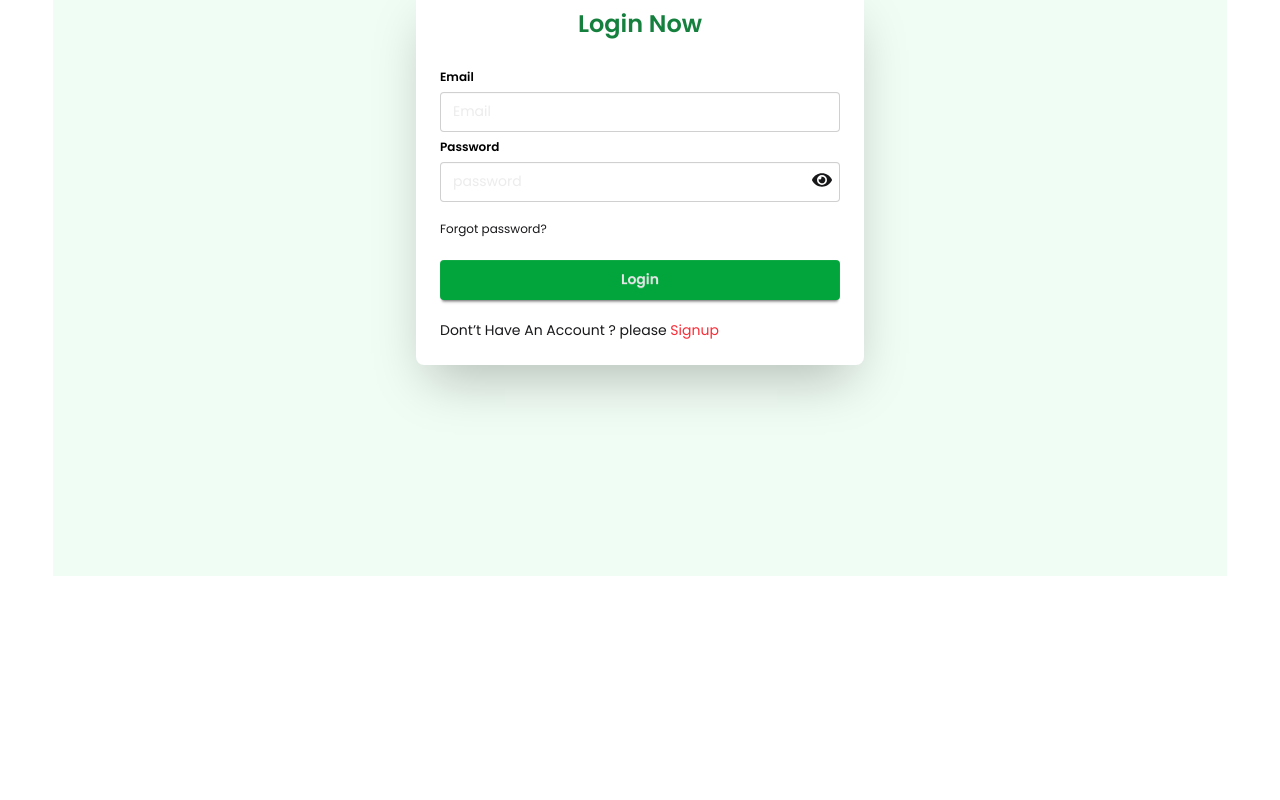
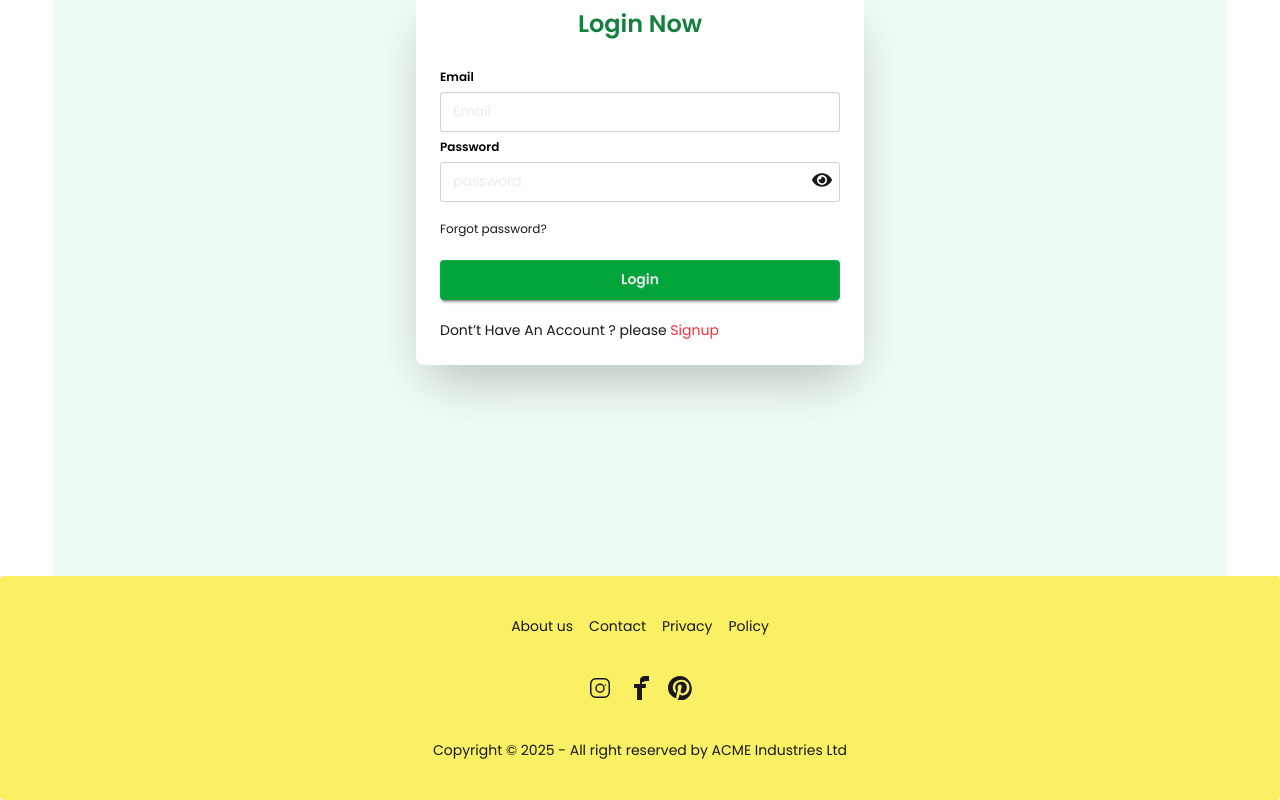
Before and after one commit to Ariful3031/Greenest-, a React (Vite) app: page /login in a window 1280 px wide. Shown: the part 289-1089 px from the top of the page. Before the commit the page ends 865 px from the top, so only its background shows below. Built offline with nearby package versions, Linux system fonts and the light colour scheme; no server answers.

Commit message:
added footer and other section

```diff
--- /dev/null
+++ b/src/Components/Footer/Footer.jsx
@@ -0,0 +1,59 @@
+import React from "react";
+
+const Footer = () => {
+    return (
+        <footer className="footer footer-horizontal footer-center bg-[#FAF063] text-base-content rounded p-10">
+            <nav className="grid grid-flow-col gap-4">
+                <a className="link link-hover">About us</a>
+                <a className="link link-hover">Contact</a>
+                <a className="link link-hover">Privacy </a>
+                <a className="link link-hover">Policy</a>
+            </nav>
+            <nav>
+                <div className="grid grid-flow-col gap-4">
+
+                    <a href="https://instagram.com" target="_blank" rel="noreferrer">
+                        <svg
+                            xmlns="http://www.w3.org/2000/svg"
+                            width="24"
+                            height="24"
+                            viewBox="0 0 24 24"
+                            className="fill-current hover:text-pink-500 transition"
+                        >
+                            <path d="M7.75 2h8.5A5.75 5.75 0 0 1 22 7.75v8.5A5.75 5.75 0 0 1 16.25 22h-8.5A5.75 5.75 0 0 1 2 16.25v-8.5A5.75 5.75 0 0 1 7.75 2zm8.5 1.5h-8.5A4.25 4.25 0 0 0 3.5 7.75v8.5A4.25 4.25 0 0 0 7.75 20.5h8.5A4.25 4.25 0 0 0 20.5 16.25v-8.5A4.25 4.25 0 0 0 16.25 3.5zm-4.25 4a4.75 4.75 0 1 1 0 9.5 4.75 4.75 0 0 1 0-9.5zm0 1.5a3.25 3.25 0 1 0 0 6.5 3.25 3.25 0 0 0 0-6.5zm5.25-.75a.75.75 0 1 1 0 1.5.75.75 0 0 1 0-1.5z" />
+                        </svg>
+                    </a>
+
+
+                    <a href="https://facebook.com" target="_blank" rel="noreferrer">
+                        <svg
+                            xmlns="http://www.w3.org/2000/svg"
+                            width="24"
+                            height="24"
+                            viewBox="0 0 24 24"
+                            className="fill-current hover:text-blue-500 transition"
+                        >
+                            <path d="M9 8h-3v4h3v12h5v-12h3.642l.358-4h-4v-1.667C17 5.378 17.192 5 18.115 5H21V0h-3.808C13.596 0 12 1.583 12 4.615V8H9z"></path>
+                        </svg>
+                    </a>
+                    <a href="https://pinterest.com" target="_blank" rel="noreferrer">
+                        <svg
+                            xmlns="http://www.w3.org/2000/svg"
+                            width="24"
+                            height="24"
+                            viewBox="0 0 24 24"
+                            className="fill-current hover:text-red-500 transition"
+                        >
+                            <path d="M12 0C5.373 0 0 5.373 0 12c0 4.99 3.657 9.128 8.438 10.291-.117-.873-.223-2.21.047-3.164.242-.837 1.56-5.332 1.56-5.332s-.397-.794-.397-1.968c0-1.841 1.067-3.214 2.395-3.214 1.13 0 1.676.848 1.676 1.866 0 1.137-.723 2.839-1.094 4.419-.312 1.316.661 2.39 1.962 2.39 2.355 0 4.165-2.484 4.165-6.065 0-3.172-2.28-5.388-5.538-5.388-3.773 0-5.996 2.83-5.996 5.757 0 1.147.442 2.378.995 3.048a.4.4 0 0 1 .092.383c-.1.42-.328 1.334-.373 1.52-.058.24-.19.292-.44.176-1.64-.76-2.666-3.145-2.666-5.06 0-4.12 2.993-7.907 8.633-7.907 4.534 0 8.06 3.231 8.06 7.544 0 4.502-2.838 8.13-6.776 8.13-1.324 0-2.569-.688-2.995-1.505l-.815 3.106c-.293 1.108-1.085 2.495-1.617 3.34.788.244 1.621.376 2.492.376 6.627 0 12-5.373 12-12S18.627 0 12 0z" />
+                        </svg>
+                    </a>
+                </div>
+            </nav>
+            <aside>
+                <p>Copyright © {new Date().getFullYear()} - All right reserved by ACME Industries Ltd</p>
+            </aside>
+        </footer>
+    );
+};
+
+export default Footer;
--- a/src/Components/Navbar/Navbar.jsx
+++ b/src/Components/Navbar/Navbar.jsx
@@ -1,7 +1,7 @@
 import React, { useContext } from 'react';
 import { Link, NavLink } from 'react-router';
 import { AuthContext } from '../../Context/AuthContext/AuthContext';
-import userImg from '../../assets/user.png'
+// import userImg from '../../assets/user.png'
 
 const Navbar = () => {
 
@@ -12,6 +12,7 @@ const Navbar = () => {
         <li><NavLink to='/profile'>My profile</NavLink></li>
 
     </>
+
     return (
         <div className="w-11/12 mx-auto navbar bg-base-100 shadow-sm">
             <div className="navbar-start">
@@ -35,11 +36,13 @@ const Navbar = () => {
                 </ul>
             </div>
             <div className="navbar-end flex gap-2">
-                <Link to='/profile'><img className='w-12 h-12 rounded-full' src={`${user ? user.photoURL : (userImg)}`} alt="" /></Link>
-
 
                 {
-                    user ? (<button onClick={logoutUser} className="btn bg-[#166534] text-white px-8 rounded-lg">Logout</button>) : (<Link to='/login' className="btn bg-[#166534] text-white px-8 rounded-lg">Login</Link>)
+                    user ? <Link to='/profile'><img className='w-12 h-12 rounded-full' src={user.photoURL} alt="" /></Link> : <Link to='/signup' className="btn bg-[#02A53B] hover:bg-[#166534] text-white px-8 rounded-lg">Register</Link>
+                }
+
+                {
+                    user ? (<button onClick={logoutUser} className="btn bg-[#02A53B] hover:bg-[#166534] text-white px-8 rounded-lg">Logout</button>) : (<Link to='/login' className="btn bg-[#02A53B] hover:bg-[#166534] text-white px-8 rounded-lg">Login</Link>)
                 }
 
 
--- a/src/Components/Routes/Routes.jsx
+++ b/src/Components/Routes/Routes.jsx
@@ -5,6 +5,7 @@ import PlantsDetailLayout from "../../Layout/PlantsDetailLayout";
 import Login from "../../Pages/Login";
 import SignupPage from "../../Pages/SignupPage";
 import PrivateRoute from "../../Context/PrivateRoute/PrivateRoute";
+import ProfilePage from "../../Pages/ProfilePage";
 
 
 const router = createBrowserRouter([
@@ -24,7 +25,7 @@ const router = createBrowserRouter([
             },
             {
                 path: '/profile',
-                element: <h1> This is  My Profile</h1>
+                element: <ProfilePage></ProfilePage>
             },
             {
                 path: '/login',
--- a/src/Layout/HomeLayout.jsx
+++ b/src/Layout/HomeLayout.jsx
@@ -1,6 +1,7 @@
 import React from 'react';
 import Navbar from '../Components/Navbar/Navbar';
 import { Outlet } from 'react-router';
+import Footer from '../Components/Footer/Footer';
 
 const HomeLayout = () => {
     return (
@@ -9,6 +10,7 @@ const HomeLayout = () => {
             <div className='w-11/12 mx-auto'>
                 <Outlet ></Outlet>
             </div>
+            <Footer></Footer>
         </div>
     );
 };
--- a/src/Pages/HomePage.jsx
+++ b/src/Pages/HomePage.jsx
@@ -15,7 +15,6 @@ const HomePage = () => {
             <PlantCareTips ></PlantCareTips>
             <MeetPlantCare></MeetPlantCare>
             <EcoDecorIdeas></EcoDecorIdeas>
-            <h1>This is homepage</h1>
 
 
         </div>
--- /dev/null
+++ b/src/Pages/Plants.jsx
@@ -0,0 +1,11 @@
+import React from 'react';
+
+const Plants = () => {
+    return (
+        <div>
+
+        </div>
+    );
+};
+
+export default Plants;
--- a/src/Pages/ProfilePage.jsx
+++ b/src/Pages/ProfilePage.jsx
@@ -1,9 +1,19 @@
-import React from 'react';
+import React, { use } from 'react';
+import { AuthContext } from '../Context/AuthContext/AuthContext';
+// import { useContext } from 'react';
 
 const ProfilePage = () => {
+
+    const { user } = use(AuthContext)
+    console.log(user)
+
     return (
-        <div>
-            This is profilePage
+        <div className='w-full mx-auto h-screen flex items-center bg-[#CFF0DC]'>
+            <div className='bg-[#CDADA8] w-[400px] h-[250px] flex flex-col justify-center items-center rounded-lg mx-auto'>
+                <img className=' w-[150px] h-[150px] rounded-full' src={user.photoURL} alt="" />
+                <h2 className='text-xl font-semibold'>{user.displayName}</h2>
+                <p>{user.email}</p>
+            </div>
         </div>
     );
 };
```
